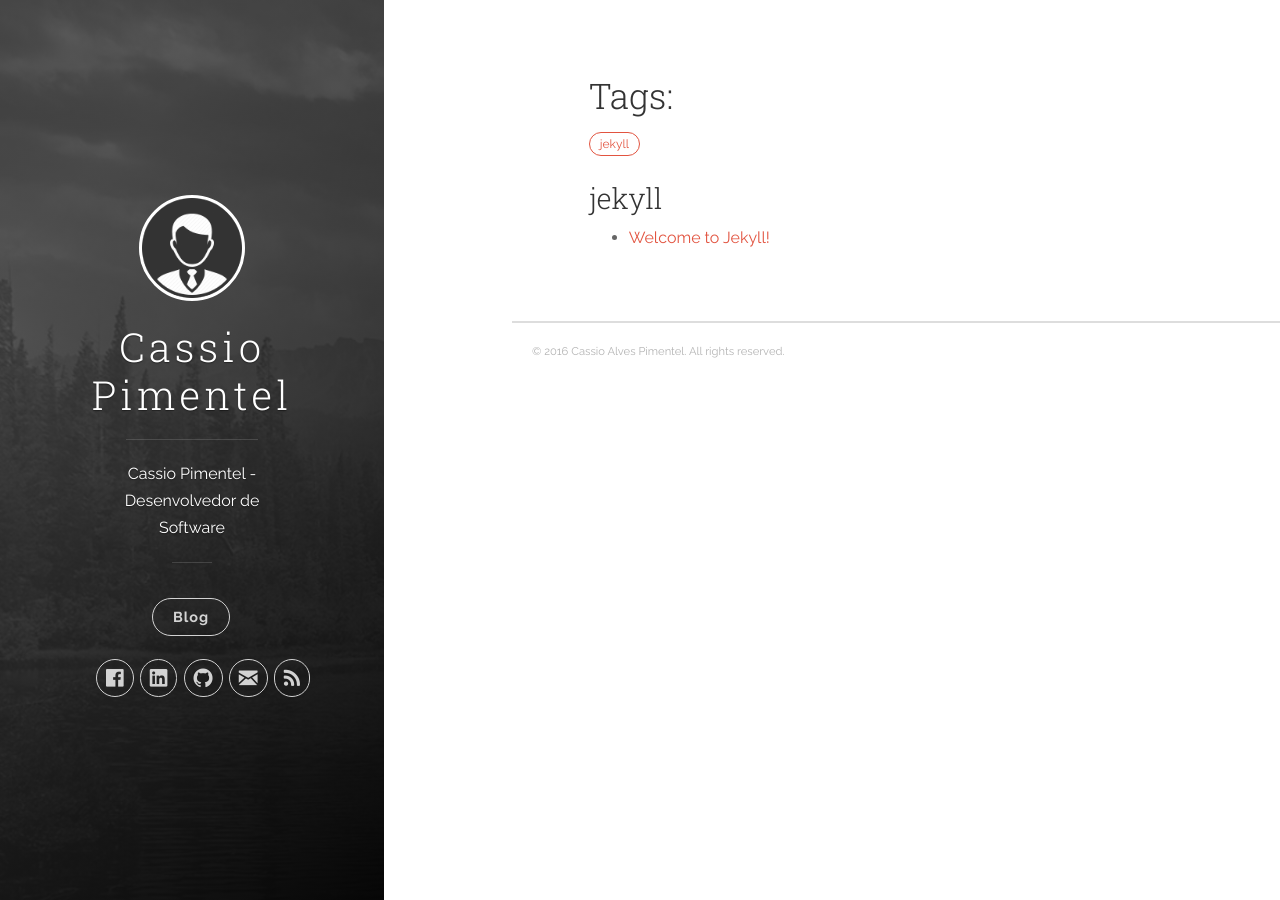
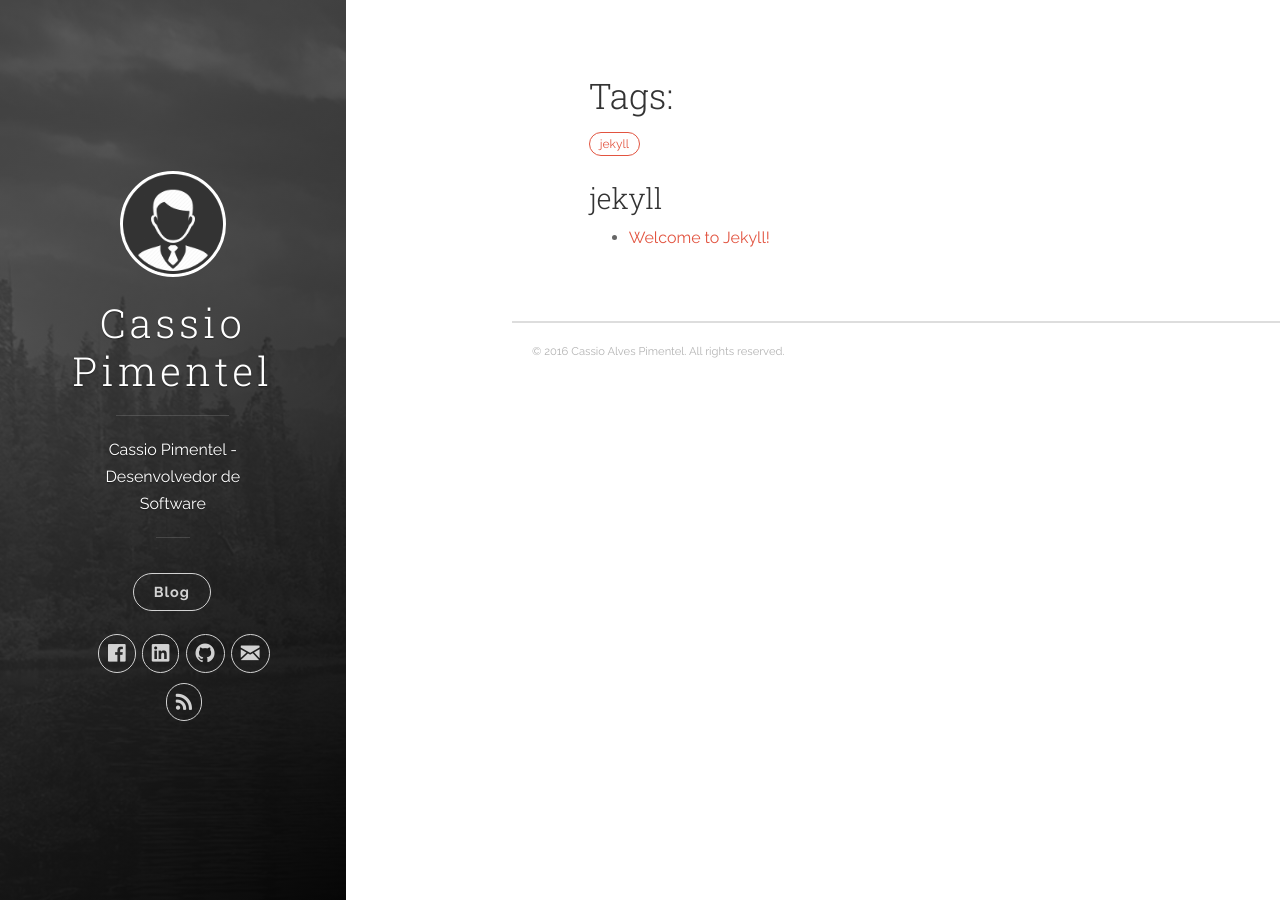
Before and after one commit to CassioPimentel/cassiopimentel.github.io, a Jekyll site: the page built from tags.md, in a window 1280 px wide. Built offline with Jekyll 4.4.1, drawn with Linux system fonts in a browser that asks for light colours; nearby versions of some CDN libraries.

Commit message:
Update uno.css

```diff
--- a/css/uno.css
+++ b/css/uno.css
@@ -1214,7 +1214,7 @@ hr {
 	background-size: cover; }
 
 .panel-cover--collapsed {
-	width: 30%;
+	width: 27%;
 	max-width: 530px; }
 
 .panel-cover--overlay {
```
